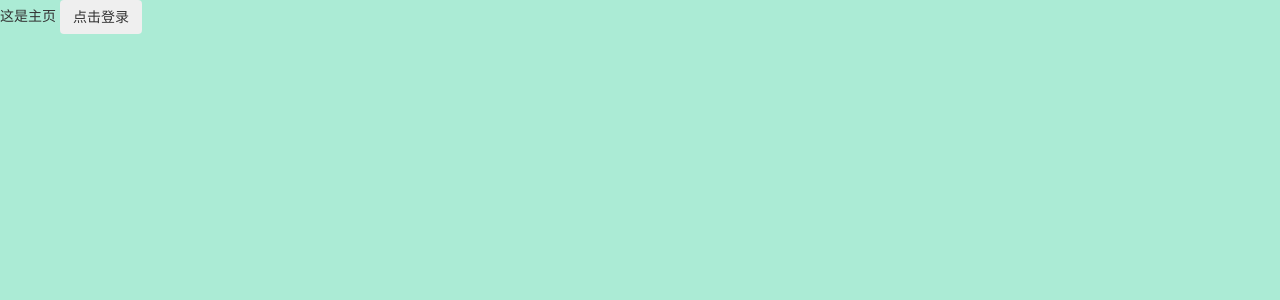
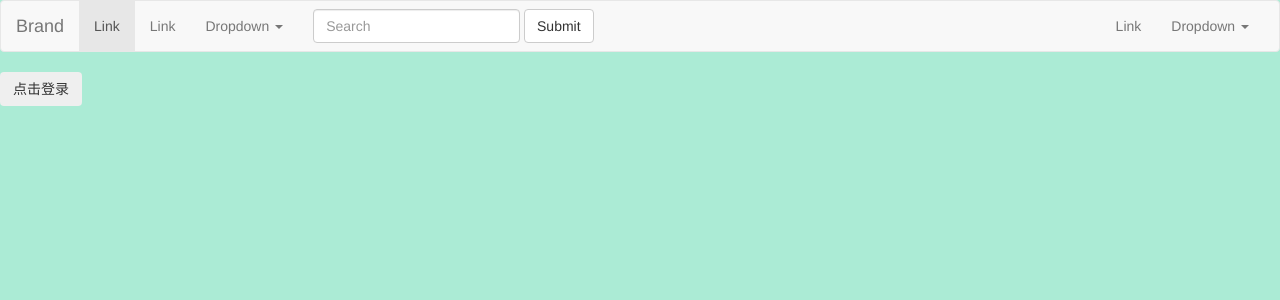
Before and after one commit to happy-encoding/my-project, a Django app: page / in a window 1280 px wide. Shown: the top 300 px of the page. Run offline with Django 3.2, Linux system fonts and the light colour scheme.

Commit message:
add 导航栏

```diff
--- a/mysite/templates/index.html
+++ b/mysite/templates/index.html
@@ -14,7 +14,53 @@
 </style>
 
 <body style="background-color: rgb(171, 235, 213);">
-    这是主页
+<!-- ******************************导航条 start************************ -->
+<nav class="navbar navbar-default">
+    <div class="container-fluid">
+      <!-- Brand and toggle get grouped for better mobile display -->
+      <div class="navbar-header">
+        <button type="button" class="navbar-toggle collapsed" data-toggle="collapse" data-target="#bs-example-navbar-collapse-1" aria-expanded="false">
+          <span class="sr-only">Toggle navigation</span>
+          <span class="icon-bar"></span>
+          <span class="icon-bar"></span>
+          <span class="icon-bar"></span>
+        </button>
+        <a class="navbar-brand" href="#">Brand</a>
+      </div>
+
+      <!-- Collect the nav links, forms, and other content for toggling -->
+      <div class="collapse navbar-collapse" id="bs-example-navbar-collapse-1">
+        <ul class="nav navbar-nav">
+          <li class="active"><a href="#">Link <span class="sr-only">(current)</span></a></li>
+          <li><a href="#">Link</a></li>
+          <li class="dropdown">
+            <a href="#" class="dropdown-toggle" data-toggle="dropdown" role="button" aria-haspopup="true" aria-expanded="false">Dropdown <span class="caret"></span></a>
+          </li>
+        </ul>
+        <form class="navbar-form navbar-left">
+          <div class="form-group">
+            <input type="text" class="form-control" placeholder="Search">
+          </div>
+          <button type="submit" class="btn btn-default">Submit</button>
+        </form>
+        <ul class="nav navbar-nav navbar-right">
+          <li><a href="#">Link</a></li>
+          <li class="dropdown">
+            <a href="#" class="dropdown-toggle" data-toggle="dropdown" role="button" aria-haspopup="true" aria-expanded="false">Dropdown <span class="caret"></span></a>
+            <ul class="dropdown-menu">
+              <li><a href="#">Action</a></li>
+              <li><a href="#">Another action</a></li>
+              <li><a href="#">Something else here</a></li>
+              <li role="separator" class="divider"></li>
+              <li><a href="#">Separated link</a></li>
+            </ul>
+          </li>
+        </ul>
+      </div><!-- /.navbar-collapse -->
+    </div><!-- /.container-fluid -->
+  </nav>
+<!-- ******************************导航条 end************************** -->
+
     <button class="btn" id="btn1">
         点击登录
     </button>
```
